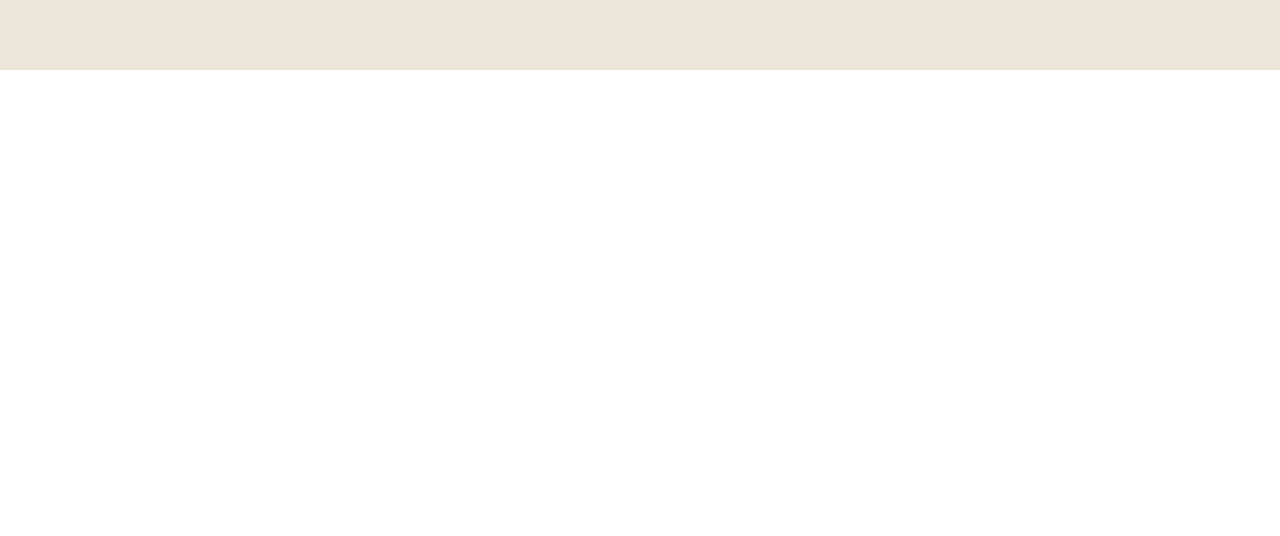
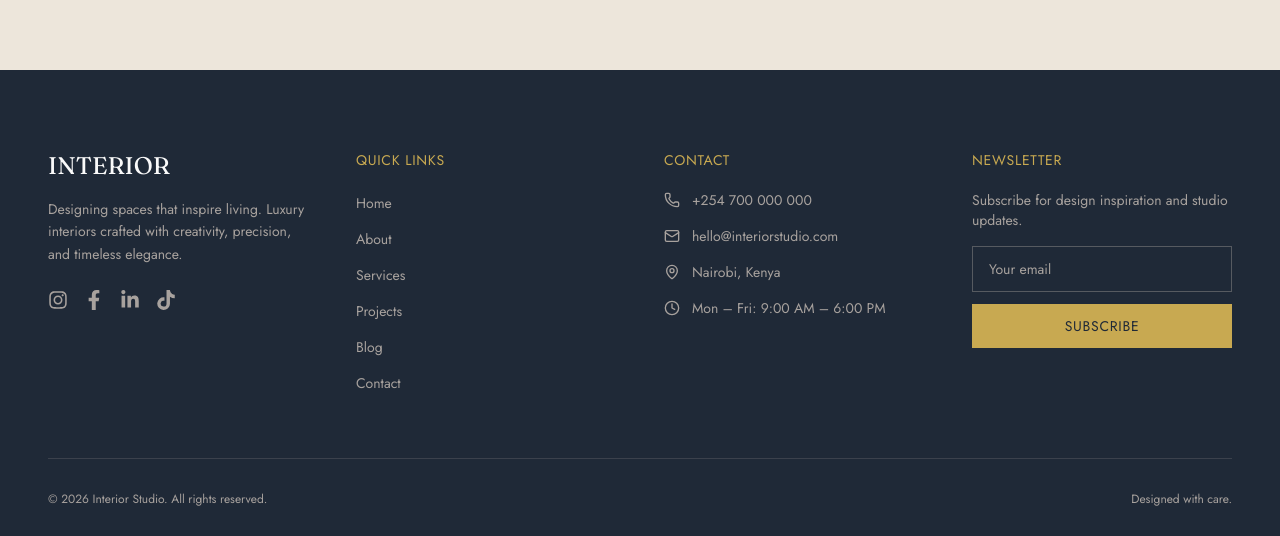
Before and after one commit to 13getid/interior-studio, a React (Vite) app: page / in a window 1280 px wide. Shown: the part 3089-3625 px from the top of the page. Before the commit the page ends 3159 px from the top, so only its background shows below. Built offline with nearby package versions, Linux system fonts and the light colour scheme; no server answers.

Commit message:
Add Footer with social links, quick links, contact info, and newsletter form

```diff
--- a/package.json
+++ b/package.json
@@ -13,9 +13,10 @@
     "@tailwindcss/vite": "^4.3.3",
     "clsx": "^2.1.1",
     "framer-motion": "^12.42.2",
-    "lucide-react": "^1.26.0",
+    "lucide-react": "^1.27.0",
     "react": "^19.2.7",
     "react-dom": "^19.2.7",
+    "react-icons": "^5.7.0",
     "react-router-dom": "^7.18.1",
     "tailwind-merge": "^3.6.0",
     "tailwindcss": "^4.3.3"
--- a/src/App.tsx
+++ b/src/App.tsx
@@ -7,6 +7,7 @@ import Projects from "@/pages/Projects";
 import Blog from "@/pages/Blog";
 import Contact from "@/pages/Contact";
 import NotFound from "@/pages/NotFound";
+import Footer from "@/components/footer/Footer";
 
 function App() {
   return (
@@ -21,6 +22,7 @@ function App() {
         <Route path="/contact" element={<Contact />} />
         <Route path="*" element={<NotFound />} />
       </Routes>
+      <Footer />
     </div>
   );
 }
--- /dev/null
+++ b/src/components/footer/Footer.tsx
@@ -0,0 +1,118 @@
+import { Link } from "react-router-dom";
+import { Phone, Mail, MapPin, Clock } from "lucide-react";
+import { SOCIAL_LINKS, QUICK_LINKS, CONTACT_INFO } from "@/data/footer";
+
+export default function Footer() {
+  return (
+    <footer className="bg-charcoal text-warmwhite pt-20 pb-8 px-6 md:px-12">
+      <div className="max-w-7xl mx-auto grid sm:grid-cols-2 lg:grid-cols-4 gap-12">
+        {/* Brand blurb */}
+        <div>
+          <h3 className="font-display text-2xl mb-4">INTERIOR</h3>
+          <p className="font-body text-sm text-stone leading-relaxed">
+            Designing spaces that inspire living. Luxury interiors crafted
+            with creativity, precision, and timeless elegance.
+          </p>
+          <div className="flex gap-4 mt-6">
+            {SOCIAL_LINKS.map((social) => {
+              const Icon = social.icon;
+              return (
+                <a
+                  key={social.label}
+                  href={social.href}
+                  target="_blank"
+                  rel="noopener noreferrer"
+                  aria-label={social.label}
+                  className="text-stone hover:text-gold transition-colors"
+                >
+                  <Icon size={20} />
+                </a>
+              );
+            })}
+          </div>
+        </div>
+
+        {/* Quick links */}
+        <div>
+          <h4 className="font-body uppercase tracking-wider text-sm text-gold mb-5">
+            Quick Links
+          </h4>
+          <ul className="space-y-3">
+            {QUICK_LINKS.map((link) => (
+              <li key={link.label}>
+                <Link
+                  to={link.href}
+                  className="font-body text-sm text-stone hover:text-warmwhite transition-colors"
+                >
+                  {link.label}
+                </Link>
+              </li>
+            ))}
+          </ul>
+        </div>
+
+        {/* Contact info */}
+        <div>
+          <h4 className="font-body uppercase tracking-wider text-sm text-gold mb-5">
+            Contact
+          </h4>
+          <ul className="space-y-4 font-body text-sm text-stone">
+            <li className="flex items-start gap-3">
+              <Phone size={16} className="mt-0.5 shrink-0" />
+              <span>{CONTACT_INFO.phone}</span>
+            </li>
+            <li className="flex items-start gap-3">
+              <Mail size={16} className="mt-0.5 shrink-0" />
+              <span>{CONTACT_INFO.email}</span>
+            </li>
+            <li className="flex items-start gap-3">
+              <MapPin size={16} className="mt-0.5 shrink-0" />
+              <span>{CONTACT_INFO.address}</span>
+            </li>
+            <li className="flex items-start gap-3">
+              <Clock size={16} className="mt-0.5 shrink-0" />
+              <span>{CONTACT_INFO.officeHours}</span>
+            </li>
+          </ul>
+        </div>
+
+        {/* Newsletter */}
+        <div>
+          <h4 className="font-body uppercase tracking-wider text-sm text-gold mb-5">
+            Newsletter
+          </h4>
+          <p className="font-body text-sm text-stone mb-4">
+            Subscribe for design inspiration and studio updates.
+          </p>
+          <form
+            onSubmit={(e) => e.preventDefault()}
+            className="flex flex-col gap-3"
+          >
+            <input
+              type="email"
+              required
+              placeholder="Your email"
+              className="bg-transparent border border-stone/40 px-4 py-3 text-sm font-body text-warmwhite placeholder:text-stone focus:outline-none focus:border-gold transition-colors"
+            />
+            <button
+              type="submit"
+              className="bg-gold text-charcoal font-body text-sm uppercase tracking-wider px-4 py-3 hover:bg-warmwhite transition-colors"
+            >
+              Subscribe
+            </button>
+          </form>
+        </div>
+      </div>
+
+      {/* Bottom bar */}
+      <div className="max-w-7xl mx-auto border-t border-stone/20 mt-16 pt-8 flex flex-col sm:flex-row justify-between items-center gap-4">
+        <p className="font-body text-xs text-stone">
+          © {new Date().getFullYear()} Interior Studio. All rights reserved.
+        </p>
+        <p className="font-body text-xs text-stone">
+          Designed with care.
+        </p>
+      </div>
+    </footer>
+  );
+}
--- /dev/null
+++ b/src/data/footer.ts
@@ -0,0 +1,32 @@
+import type { LucideIcon } from "lucide-react";
+import { FaInstagram, FaFacebookF, FaLinkedinIn, FaTiktok } from "react-icons/fa";
+import type { IconType } from "react-icons";
+
+export interface SocialLink {
+  label: string;
+  href: string;
+  icon: IconType;
+}
+
+export const SOCIAL_LINKS: SocialLink[] = [
+  { label: "Instagram", href: "https://instagram.com", icon: FaInstagram },
+  { label: "Facebook", href: "https://facebook.com", icon: FaFacebookF },
+  { label: "LinkedIn", href: "https://linkedin.com", icon: FaLinkedinIn },
+  { label: "TikTok", href: "https://tiktok.com", icon: FaTiktok },
+];
+
+export const QUICK_LINKS = [
+  { label: "Home", href: "/" },
+  { label: "About", href: "/about" },
+  { label: "Services", href: "/services" },
+  { label: "Projects", href: "/projects" },
+  { label: "Blog", href: "/blog" },
+  { label: "Contact", href: "/contact" },
+];
+
+export const CONTACT_INFO = {
+  phone: "+254 700 000 000",
+  email: "hello@interiorstudio.com",
+  address: "Nairobi, Kenya",
+  officeHours: "Mon – Fri: 9:00 AM – 6:00 PM",
+};
```
Also changed, not shown: 1 other file (tests, documents, lock files or other folders).
